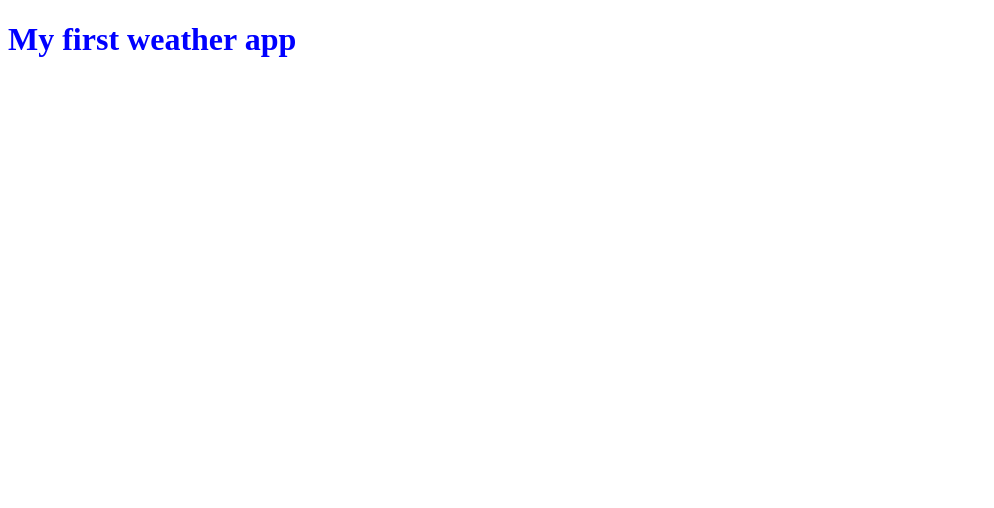
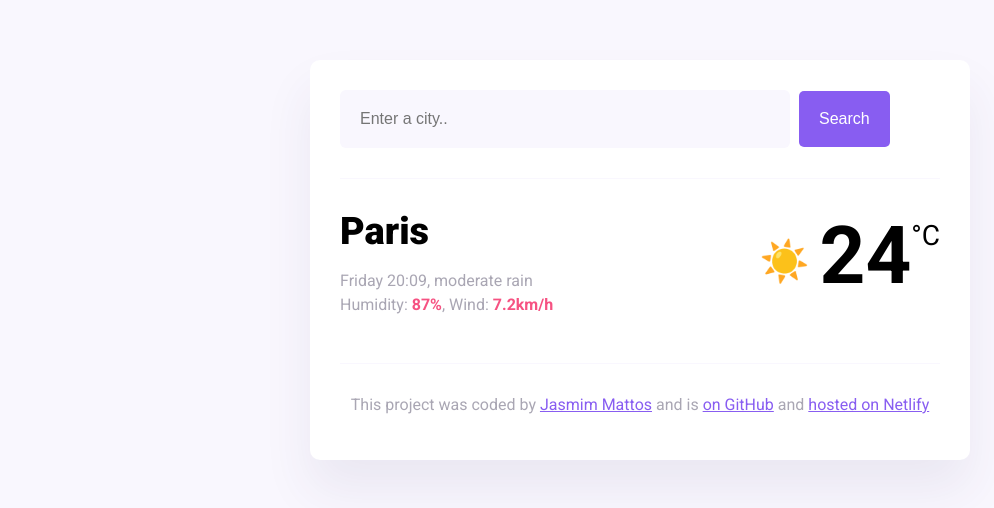
Before and after one commit to jfmattos/weather-app, a website built with Parcel: page index.html in a window 1280 px wide. Shown: the whole page, without its empty margins (0-994 px from the left). Built offline with nearby package versions, Linux system fonts and the light colour scheme.

Commit message:
updating css and js files

```diff
--- a/index.html
+++ b/index.html
@@ -1,13 +1,58 @@
 <!DOCTYPE html>
 <html lang="en">
-<head>
-  <meta charset="UTF-8">
-  <meta name="viewport" content="width=device-width, initial-scale=1.0">
-  <title>My weather app</title>
-  <link rel="stylesheet" href="style.css">
-</head>
-<body>
-  <h1>My first weather app</h1>
-<script src="script.js"></script>
-</body>
+  <head>
+    <meta charset="UTF-8" />
+    <meta name="viewport" content="width=device-width, initial-scale=1.0" />
+    <link rel="preconnect" href="https://fonts.googleapis.com" />
+    <link rel="preconnect" href="https://fonts.gstatic.com" crossorigin />
+    <link
+      href="https://fonts.googleapis.com/css2?family=Roboto:ital,wght@0,100;0,400;0,500;0,700;0,900;1,100;1,300;1,400;1,500;1,700;1,900&display=swap"
+      rel="stylesheet"
+    />
+    <script src="https://cdn.jsdelivr.net/npm/axios@1.1.2/dist/axios.min.js"></script>
+    <link rel="stylesheet" href="src/styles.css" />
+    <title>My weather application</title>
+  </head>
+  <body>
+    <div class="weather-app">
+      <header>
+        <form id="search-form">
+          <input
+            type="search"
+            placeholder="Enter a city.."
+            required
+            class="search-input"
+            id="search-input"
+          />
+          <input type="submit" value="Search" class="search-button" />
+        </form>
+      </header>
+      <main>
+        <div class="current-weather">
+          <div>
+            <h1 class="current-city" id="current-city">Paris</h1>
+            <p class="current-details">
+              <span id="current-date"></span>, moderate rain <br />
+              Humidity: <strong>87%</strong>, Wind: <strong>7.2km/h</strong>
+            </p>
+          </div>
+          <div class="current-temperature">
+            <span class="current-temperature-icon">☀️</span
+            ><span class="current-temperature-value" id="current-temperature"
+              >24</span
+            ><span class="current-temperature-unit">°C</span>
+          </div>
+        </div>
+      </main>
+      <footer>
+        <p>
+          This project was coded by
+          <a href="https://github.com/jfmattos" target="_blank">Jasmim Mattos</a> and is
+          <a href="#" target="_blank"> on GitHub</a> and
+          <a href="#" target="_blank">hosted on Netlify</a>
+        </p>
+      </footer>
+    </div>
+  </body>
+  <script src="src/index.js"></script>
 </html>
--- /dev/null
+++ b/src/index.js
@@ -0,0 +1,53 @@
+function displayTemperature(response) {
+  let temperatureElement = document.querySelector("#current-temperature");
+  let temperature = Math.round(response.data.temperature.current);
+  let cityElement = document.querySelector("#current-city");
+  cityElement.innerHTML = response.data.city;
+  temperatureElement.innerHTML = temperature;
+}
+
+function search(event) {
+  event.preventDefault();
+  let searchInputElement = document.querySelector("#search-input");
+  let city = searchInputElement.value;
+
+  let apiKey = "b2a5adcct04b33178913oc335f405433";
+  let apiUrl = `https://api.shecodes.io/weather/v1/current?query=${city}&key=${apiKey}&units=metric`;
+
+  axios.get(apiUrl).then(displayTemperature);
+}
+
+function formatDate(date) {
+  let minutes = date.getMinutes();
+  let hours = date.getHours();
+  let day = date.getDay();
+
+  if (minutes < 10) {
+    minutes = `0${minutes}`;
+  }
+
+  if (hours < 10) {
+    hours = `0${hours}`;
+  }
+
+  let days = [
+    "Sunday",
+    "Monday",
+    "Tuesday",
+    "Wednesday",
+    "Thursday",
+    "Friday",
+    "Saturday"
+  ];
+
+  let formattedDay = days[day];
+  return `${formattedDay} ${hours}:${minutes}`;
+}
+
+let searchForm = document.querySelector("#search-form");
+searchForm.addEventListener("submit", search);
+
+let currentDateELement = document.querySelector("#current-date");
+let currentDate = new Date();
+
+currentDateELement.innerHTML = formatDate(currentDate);
--- /dev/null
+++ b/src/styles.css
@@ -0,0 +1,98 @@
+body {
+  background: #f9f7fe;
+  font-family: "Roboto", sans-serif;
+}
+
+a {
+  color: #885df1;
+}
+
+.weather-app {
+  background: white;
+  max-width: 600px;
+  margin: 60px auto;
+  padding: 30px;
+  border-radius: 10px;
+  box-shadow: 0 30px 50px rgba(65, 50, 100, 0.08);
+}
+
+header {
+  border-bottom: 1px solid #f9f7fe;
+  padding-bottom: 30px;
+}
+
+.search-input {
+  background-color: #f9f7fe;
+  border: none;
+  color: rgba(39, 33, 66, 0.4);
+  font-size: 16px;
+  padding: 20px;
+  width: 75%;
+  border-radius: 6px;
+}
+
+.search-button {
+  margin-left: 5px;
+  font-size: 16px;
+  background-color: #885df1;
+  color: white;
+  border: none;
+  padding: 20px;
+  line-height: 1;
+  border-radius: 5px;
+}
+
+main {
+  padding: 30px 0;
+}
+
+.current-temperature {
+  font-size: 48px;
+}
+
+.current-weather {
+  display: flex;
+  justify-content: space-between;
+}
+
+.current-city {
+  font-size: 38px;
+  font-weight: 900;
+  margin: 0;
+}
+.current-details {
+  color: rgba(39, 33, 66, 0.4);
+  font-size: 16px;
+  font-weight: 400;
+  line-height: 24px;
+}
+
+.current-details strong {
+  color: #f65282;
+}
+
+.current-temperature-icon {
+  position: relative;
+  top: -8px;
+  font-size: 40px;
+  margin-right: 10px;
+}
+
+.current-temperature-value {
+  font-size: 80px;
+  font-weight: bold;
+}
+
+.current-temperature-unit {
+  font-size: 28px;
+  position: relative;
+  top: -38px;
+}
+
+footer {
+  border-top: 1px solid #f9f7fe;
+  text-align: center;
+  padding-top: 15px;
+
+  color: rgba(39, 33, 66, 0.4);
+}
--- a/style.css
+++ /dev/null
@@ -1,3 +0,0 @@
-h1{
-  color: blue;
-}
```
Also changed, not shown: package.json (added, +16 -0 lines), script.js (deleted).
